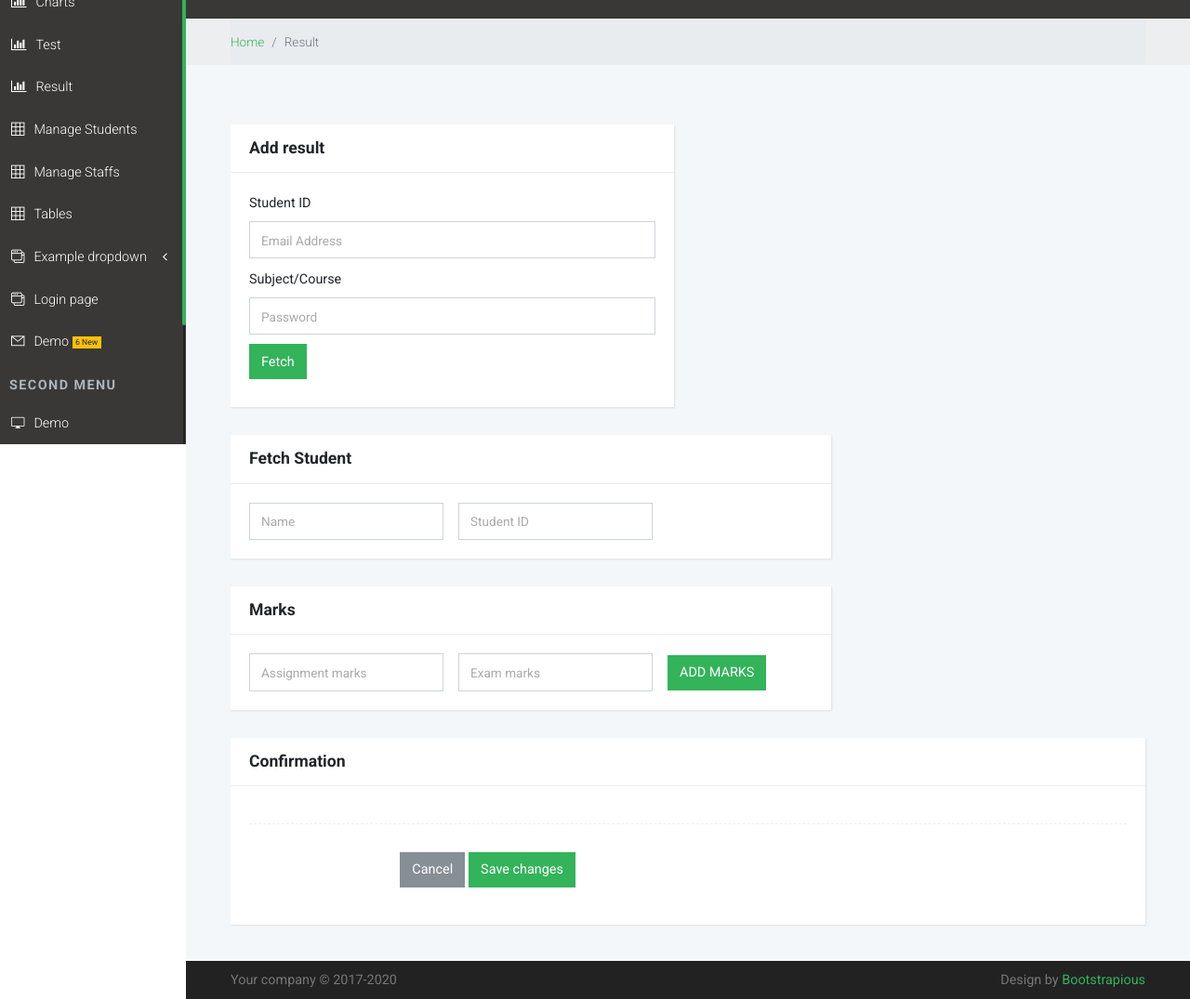
After one commit to dev-preetamraj/sms, a Django app: page /result/ in a window 1280 px wide. The commit adds this page. Shown: the part 322-1397 px from the top of the page at 93% size. Run offline with Django 3.2, Linux system fonts and the light colour scheme; some libraries are stand-ins or nearby versions.

Commit message:
adding result page

```diff
--- a/sms_app/HODurls.py
+++ b/sms_app/HODurls.py
@@ -7,6 +7,7 @@ urlpatterns = [
     path('add_user/', views.register_user_view, name='register_user'),
 #     path('add_staff/', views.add_staff, name='add_staff'),
     path('test/', views.test_view, name='test-view'),
+    path('result/', views.result_view, name='result-view'),
     path('charts/', views.charts_view, name='charts_view'),
     path('login/', views.login_view, name='login_view'),
     path('tables/', views.tables_view, name='tables_view'),
--- a/sms_app/views.py
+++ b/sms_app/views.py
@@ -186,3 +186,7 @@ def see_detail_staff_view(request,pk):
     sta = Staff.objects.get(id=pk)
     context ={'staff':sta}
     return render(request,'main/see_detail_staff.html',context)
+
+def result_view(request):
+    context = {}
+    return render(request, 'main/result.html', context)
--- a/templates/main/navbar.html
+++ b/templates/main/navbar.html
@@ -22,6 +22,7 @@
                 <li><a href="{% url 'register_user' %}"> <i class="icon-user"></i>Add User </a></li>
                 <li><a href="{% url 'charts_view' %}"> <i class="fa fa-bar-chart"></i>Charts </a></li>
                 <li><a href="{% url 'test-view' %}"> <i class="fa fa-bar-chart"></i>Test </a></li>
+                <li><a href="{% url 'result-view' %}"> <i class="fa fa-bar-chart"></i>Result </a></li>
                 <li><a href="{% url 'manage_student_view' %}"> <i class="icon-grid"></i>Manage Students </a></li>
                 <li><a href="{% url 'manage_staff_view' %}"> <i class="icon-grid"></i>Manage Staffs </a></li>
                 <li><a href="{% url 'tables_view' %}"> <i class="icon-grid"></i>Tables </a></li>
--- /dev/null
+++ b/templates/main/result.html
@@ -0,0 +1,110 @@
+{% extends 'main/base.html' %}
+{% load static %}
+{% block content %}
+<div class="breadcrumb-holder">
+    <div class="container-fluid">
+      <ul class="breadcrumb">
+        <li class="breadcrumb-item"><a href="index.html">Home</a></li>
+        <li class="breadcrumb-item active">Result </li>
+      </ul>
+    </div>
+  </div>
+  <section class="forms">
+    <div class="container-fluid">
+      <!-- Page Header-->
+      <header>
+      </header>
+      <div class="row">
+        <div class="col-lg-6">
+          <div class="card">
+            <div class="card-header d-flex align-items-center">
+              <h4>Add result</h4>
+            </div>
+            <div class="card-body">
+              <form>
+                <div class="form-group">
+                  <label>Student ID</label>
+                  <input type="email" placeholder="Email Address" class="form-control">
+                </div>
+                <div class="form-group">
+                  <label>Subject/Course</label>
+                  <input type="password" placeholder="Password" class="form-control">
+                </div>
+                <div class="form-group">
+                  <input type="submit" value="Fetch" class="btn btn-primary">
+                </div>
+              </form>
+            </div>
+          </div>
+        </div>
+        <div class="col-lg-8">
+          <div class="card">
+            <div class="card-header d-flex align-items-center">
+              <h4>Fetch Student</h4>
+            </div>
+            <div class="card-body">
+              <form class="form-inline">
+                <div class="form-group">
+                  <label for="inlineFormInput" class="sr-only">Name</label>
+                  <input id="inlineFormInput" type="text" placeholder="Name" class="mr-3 form-control">
+                </div>
+                <div class="form-group">
+                  <label for="inlineFormInputGroup" class="sr-only">Username</label>
+                  <input id="inlineFormInputGroup" type="text" placeholder="Student ID"
+                    class="mr-3 form-control form-control">
+                </div>
+
+              </form>
+            </div>
+          </div>
+        </div>
+        <div class="col-lg-8">
+            <div class="card">
+              <div class="card-header d-flex align-items-center">
+                <h4>Marks</h4>
+              </div>
+              <div class="card-body">
+                <form class="form-inline">
+                  <div class="form-group">
+                    <label for="inlineFormInput" class="sr-only">Assignment marks</label>
+                    <input id="inlineFormInput" type="text" placeholder="Assignment marks" class="mr-3 form-control">
+                  </div>
+                  <div class="form-group">
+                    <label for="inlineFormInputGroup" class="sr-only">Exam marks</label>
+                    <input id="inlineFormInputGroup" type="text" placeholder="Exam marks"
+                      class="mr-3 form-control form-control">
+                  </div>
+                  <div class="form-group">
+                    <input type="submit" value="ADD MARKS" class="btn btn-primary">
+                  </div>
+
+                </form>
+              </div>
+            </div>
+          </div>
+
+        <div class="col-lg-12">
+          <div class="card">
+            <div class="card-header d-flex align-items-center">
+              <h4>Confirmation</h4>
+            </div>
+            <div class="card-body">
+              <form class="form-horizontal">
+
+                <div class="line"></div>
+                <div class="form-group row">
+                  <div class="col-sm-4 offset-sm-2">
+                    <button type="submit" class="btn btn-secondary">Cancel</button>
+                    <button type="submit" class="btn btn-primary">Save changes</button>
+                  </div>
+                </div>
+              </form>
+            </div>
+          </div>
+        </div>
+      </div>
+    </div>
+  </section>
+
+
+{% endblock %}
```
Also changed, not shown: static/img/siTEs.png (added).
